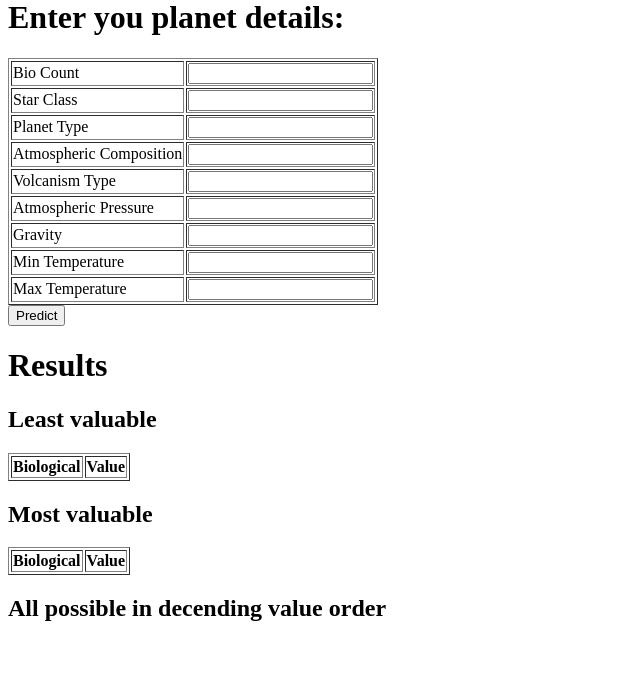
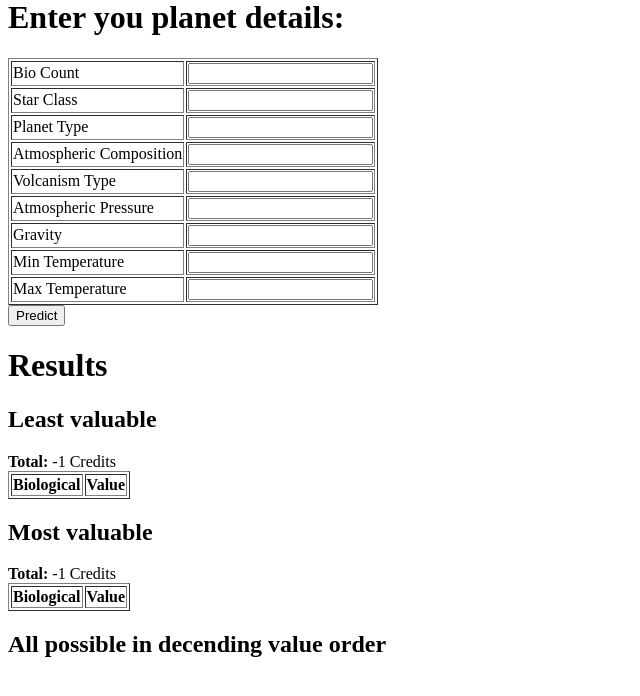
Before and after one commit to LeonV1110/EliteThingy2.0, a Flask app: page / in a window 1280 px wide. Shown: the part 22-718 px from the top of the page, without its empty margins (0-640 px from the left). Run offline with Flask 3, Linux system fonts and the light colour scheme; lists and menus that the app fills with data are empty.

Commit message:
added total values

```diff
--- a/app/flaskApp.py
+++ b/app/flaskApp.py
@@ -2,7 +2,7 @@ import flask
 from body import Body
 from enums import Starclass, PlanetType, AtmossphericComposition, VolcanismType, BioType
 from input import Input
-from main import get_possible_biologicals, get_most_valuable_biologicals, get_least_valuable_biologicals
+from main import get_possible_biologicals, get_most_valuable_biologicals, get_least_valuable_biologicals, get_total_value
 from pathlib import Path
 
 app = flask.Flask(__name__)
@@ -15,6 +15,8 @@ def home():
     leastValue = []
     mostValue = []
     sortedAllPossible = []
+    totalLeast = -1
+    totalMost = -1
     if flask.request.method == 'POST':
 
         bioCount = int(flask.request.form.get('bioCount'))
@@ -38,9 +40,16 @@ def home():
         mostValue = get_most_valuable_biologicals(body, all_bio)
         allPossible = get_possible_biologicals(body, all_bio)
 
+        totalLeast = f"{get_total_value(body, leastValue):,}".replace(",",".")
+        totalMost = f"{get_total_value(body, mostValue):,}".replace(",",".")
+
         sortedAllPossible = sorted(allPossible, key= lambda x: x.value)
         sortedAllPossible.reverse()
-    return flask.render_template('index.html', jsonBody = jsonBody, leastValue = leastValue, mostValue = mostValue, allPossible = sortedAllPossible, Path = Path)
+    return flask.render_template('index.html',
+                                 totalLeast = totalLeast, totalMost=totalMost,
+                                 jsonBody = jsonBody,
+                                 leastValue = leastValue, mostValue = mostValue,
+                                 allPossible = sortedAllPossible, Path = Path)
 
 
 if __name__ == '__main__':
--- a/app/templates/index.html
+++ b/app/templates/index.html
@@ -25,6 +25,7 @@
 
     <h1> Results</h1>
     <h2> Least valuable</h2>
+    <b>Total: </b> {{totalLeast}} Credits
     <table border="1">
         <thead>
             <tr>
@@ -42,6 +43,7 @@
         </tbody>
     </table>
     <h2>Most valuable</h2>
+    <b>Total: </b> {{totalMost}} Credits
     <table border="1">
         <thead>
             <tr>
```
Also changed, not shown: app/TODO.md (+1 -1 lines), app/main.py (+8 -0 lines).
